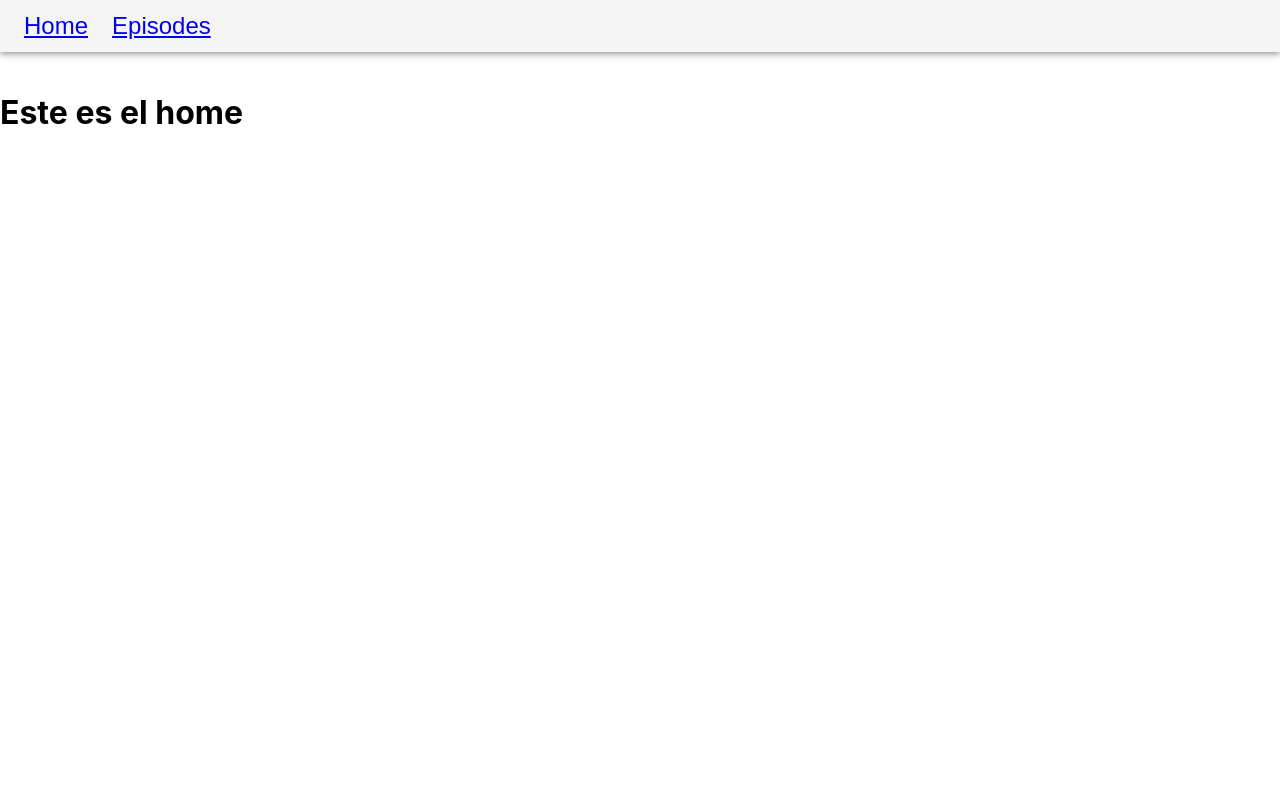
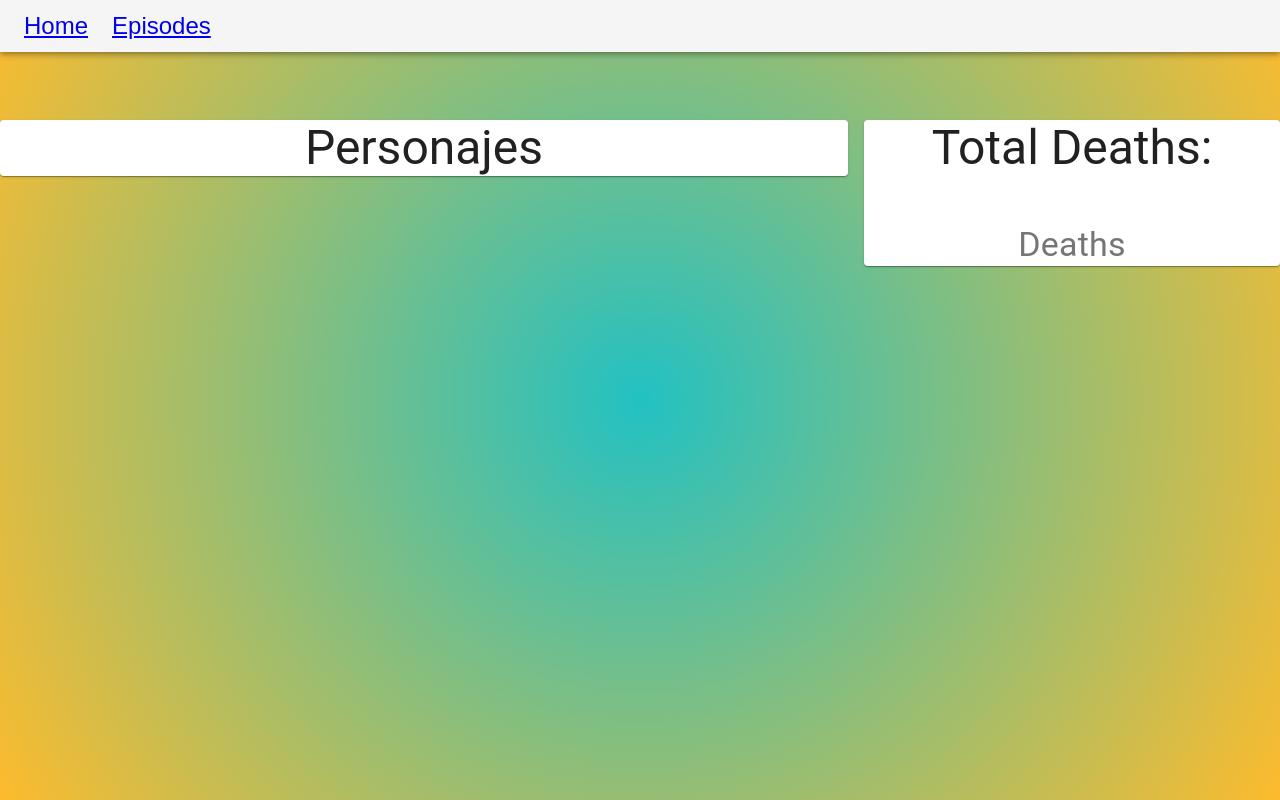
Before and after one commit to marimendez88/bbad_api, a React (Create React App) app: page / in a window 1280 px wide. Built offline with nearby package versions, Linux system fonts and the light colour scheme.

Commit message:
Formando estructura de Home

```diff
--- a/src/App.js
+++ b/src/App.js
@@ -3,6 +3,7 @@ import { BrowserRouter, Switch, Route } from "react-router-dom";
 
 import Header from "./Components/Header";
 import Home from "./Components/Home";
+import "./App.css";
 
 function App() {
 	return (
--- a/src/Components/Home.jsx
+++ b/src/Components/Home.jsx
@@ -1,9 +1,56 @@
 import React, { Fragment } from "react";
+import {
+	Paper,
+	Grid,
+	makeStyles,
+	Container,
+	GridList,
+	Typography,
+	Button,
+} from "@material-ui/core/";
 
+const useStyles = makeStyles((theme) => ({
+	root: {
+		flexGrow: 1,
+		display: "flex",
+		flexWrap: "wrap",
+		justifyContent: "space-around",
+		overflow: "hidden",
+	},
+	paper: {
+		textAlign: "center",
+		color: theme.palette.text.secondary,
+	},
+}));
 function Home() {
+	const classes = useStyles();
 	return (
 		<Fragment>
-			<h1>Este es el home</h1>
+			<div className={classes.root}>
+				<Grid container spacing={2}>
+					<Grid item xs={8}>
+						<Paper className={classes.paper}>
+							<Typography>
+								<h3 className=" MuiTypography-h3 MuiTypography-colorTextPrimary">
+									Personajes
+								</h3>
+							</Typography>
+						</Paper>
+					</Grid>
+					<Grid item xs={4}>
+						<Paper className={classes.paper}>
+							<Typography>
+								<h3 className=" MuiTypography-h3 MuiTypography-colorTextPrimary">
+									Total Deaths:
+								</h3>
+								<h4 className=" MuiTypography-h4 MuiTypography-colorTextSecondary">
+									Deaths
+								</h4>
+							</Typography>
+						</Paper>
+					</Grid>
+				</Grid>
+			</div>
 		</Fragment>
 	);
 }
--- a/src/index.css
+++ b/src/index.css
@@ -1,13 +1,17 @@
 body {
-  margin: 0;
-  font-family: -apple-system, BlinkMacSystemFont, 'Segoe UI', 'Roboto', 'Oxygen',
-    'Ubuntu', 'Cantarell', 'Fira Sans', 'Droid Sans', 'Helvetica Neue',
-    sans-serif;
-  -webkit-font-smoothing: antialiased;
-  -moz-osx-font-smoothing: grayscale;
+    margin: 0;
+    font-family: -apple-system, BlinkMacSystemFont, "Segoe UI", "Roboto", "Oxygen", "Ubuntu", "Cantarell", "Fira Sans", "Droid Sans", "Helvetica Neue", sans-serif;
+    padding: 0;
+    background: rgb(34, 193, 195);
+    background: radial-gradient( circle, rgba(34, 193, 195, 1) 0%, rgba(253, 187, 45, 1) 100%);
+    min-height: 100%;
+    padding-bottom: 5rem;
+}
+
+html {
+    min-height: 100%;
 }
 
 code {
-  font-family: source-code-pro, Menlo, Monaco, Consolas, 'Courier New',
-    monospace;
+    font-family: source-code-pro, Menlo, Monaco, Consolas, "Courier New", monospace;
 }
```
